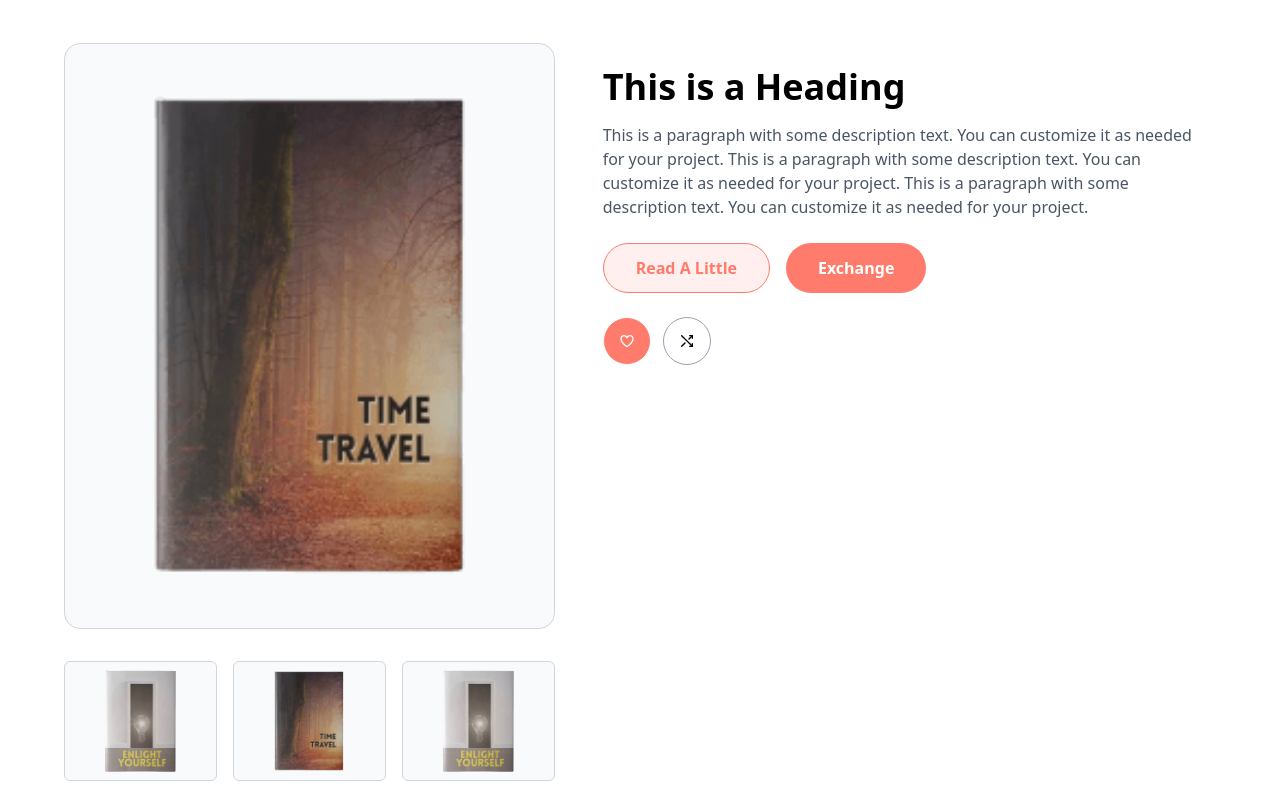
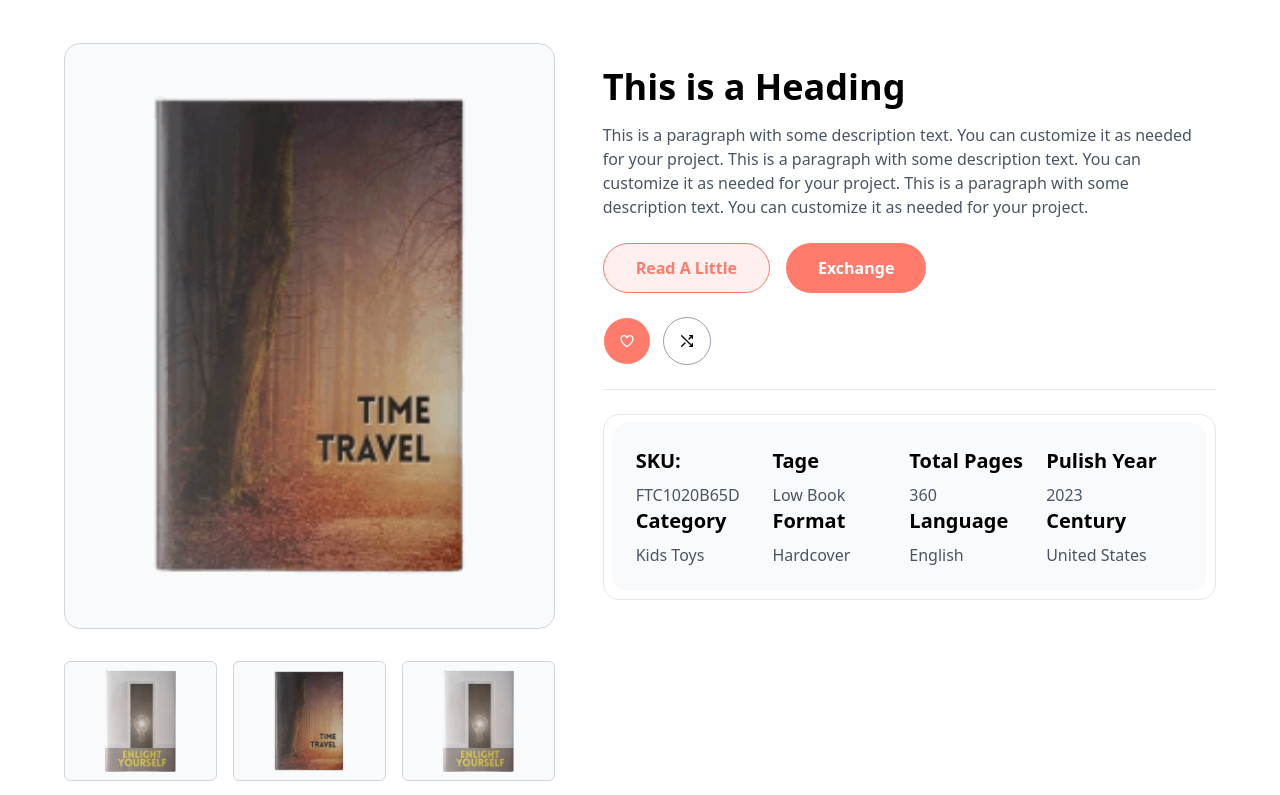
Before and after one commit to iqbalxrr/Book-Tranding-Hub, a Next.js app: page /detailes in a window 1280 px wide. Shown: the part 423-1218 px from the top of the page. Built offline with nearby package versions, Linux system fonts and the light colour scheme.

Commit message:
book information card

```diff
--- a/src/app/detailes/page.js
+++ b/src/app/detailes/page.js
@@ -112,6 +112,47 @@ const DetailesPage = () => {
                         </button>
                     </div>
 
+                    <hr className="my-6 border-t border-gray-200" />
+
+                    <div className='border border-gray-200 rounded-2xl p-2'>
+                        <div className="grid grid-cols-2 md:grid-cols-2 lg:grid-cols-4  bg-gray-50 p-6 rounded-2xl">
+                            <div >
+                                <h3 className="text-xl font-semibold mb-2">SKU:</h3>
+                                <p className="text-gray-600">FTC1020B65D</p>
+                            </div>
+                            <div >
+                                <h3 className="text-xl font-semibold mb-2">Tage</h3>
+                                <p className="text-gray-600">Low Book</p>
+                            </div>
+                            <div >
+                                <h3 className="text-xl font-semibold mb-2">Total Pages</h3>
+                                <p className="text-gray-600">360</p>
+                            </div>
+                            <div >
+                                <h3 className="text-xl font-semibold mb-2">Pulish Year</h3>
+                                <p className="text-gray-600">2023</p>
+                            </div>
+                            <div >
+                                <h3 className="text-xl font-semibold mb-2">Category</h3>
+                                <p className="text-gray-600">Kids Toys</p>
+                            </div>
+                            <div >
+                                <h3 className="text-xl font-semibold mb-2">Format</h3>
+                                <p className="text-gray-600">Hardcover</p>
+                            </div>
+                            <div >
+                                <h3 className="text-xl font-semibold mb-2">Language</h3>
+                                <p className="text-gray-600">English</p>
+                            </div>
+                            <div >
+                                <h3 className="text-xl font-semibold mb-2">Century</h3>
+                                <p className="text-gray-600">United States</p>
+                            </div>
+
+
+                        </div>
+                    </div>
+
                 </div>
 
             </div>
```
Lines whose indentation alone changed are shown as unchanged.
